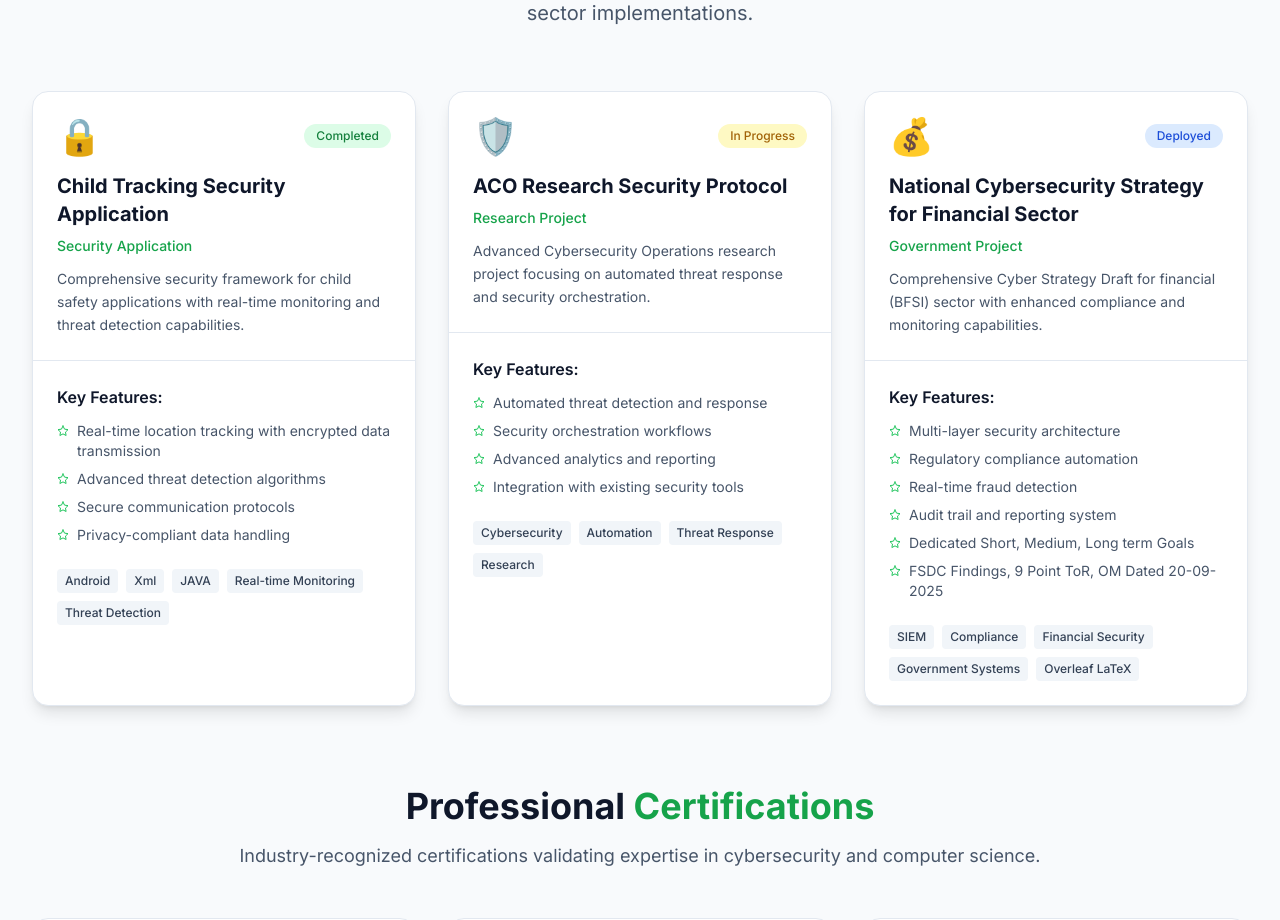
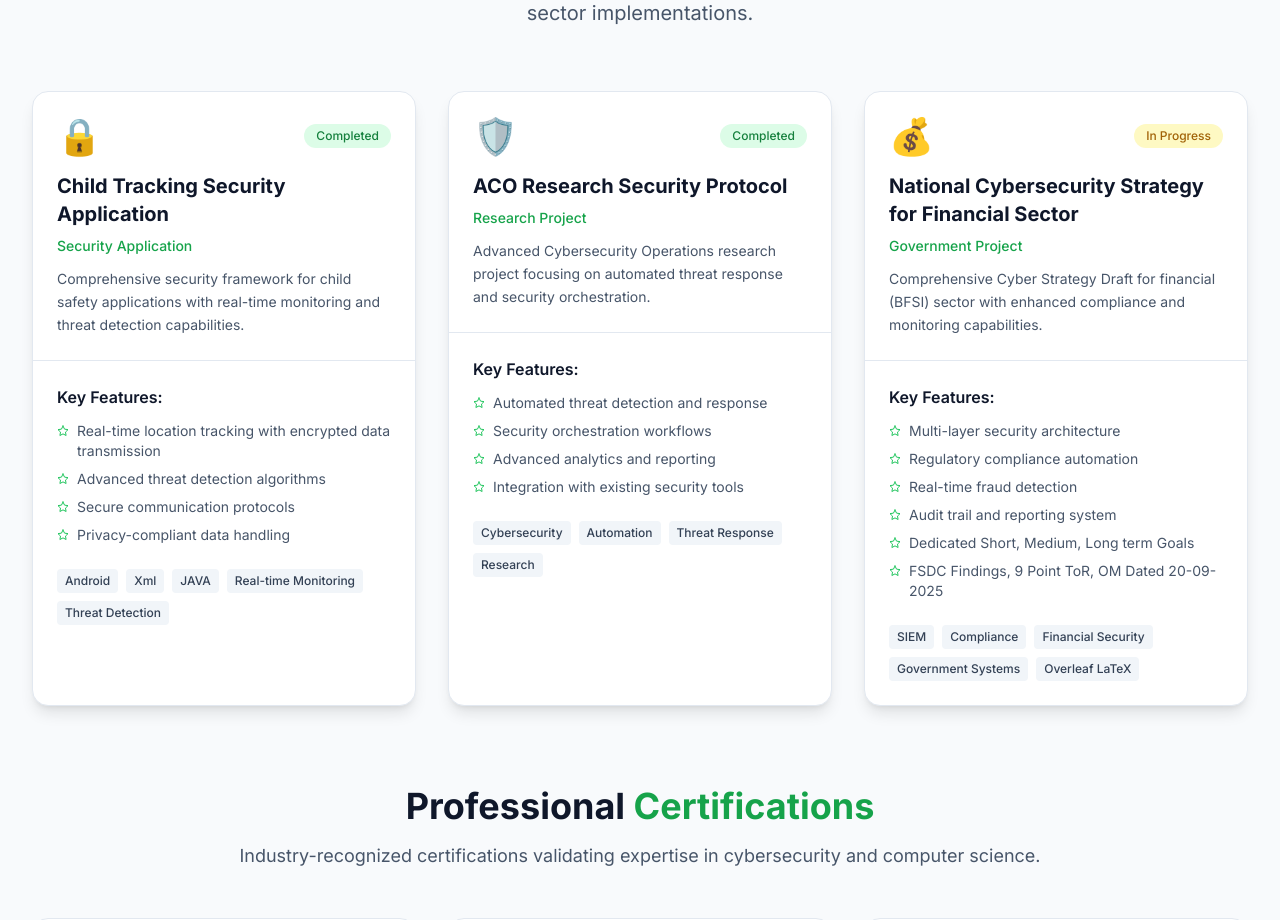
Before and after one commit to Vikram3598/vikram-portfolio, a Next.js app: page / in a window 1280 px wide. Shown: the part 4940-5860 px from the top of the page. Built offline with nearby package versions, Linux system fonts and the light colour scheme.

Commit message:
Update Projects.tsx

```diff
--- a/src/components/Projects.tsx
+++ b/src/components/Projects.tsx
@@ -32,7 +32,7 @@ const Projects = () => {
         "Integration with existing security tools"
       ],
       type: "Research Project",
-      status: "In Progress"
+      status: "Completed"
     },
     {
       title: "National Cybersecurity Strategy for Financial Sector",
@@ -48,7 +48,7 @@ const Projects = () => {
         "FSDC Findings, 9 Point ToR, OM Dated 20-09-2025"
       ],
       type: "Government Project",
-      status: "Deployed"
+      status: "In Progress"
     }
   ]
 
```
